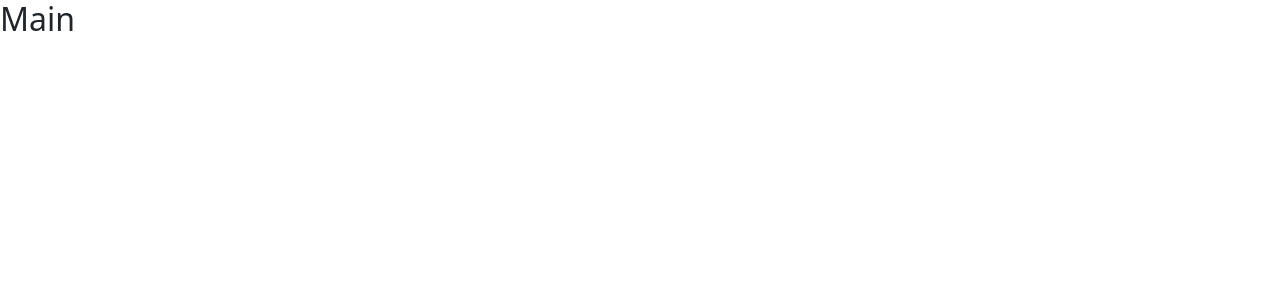
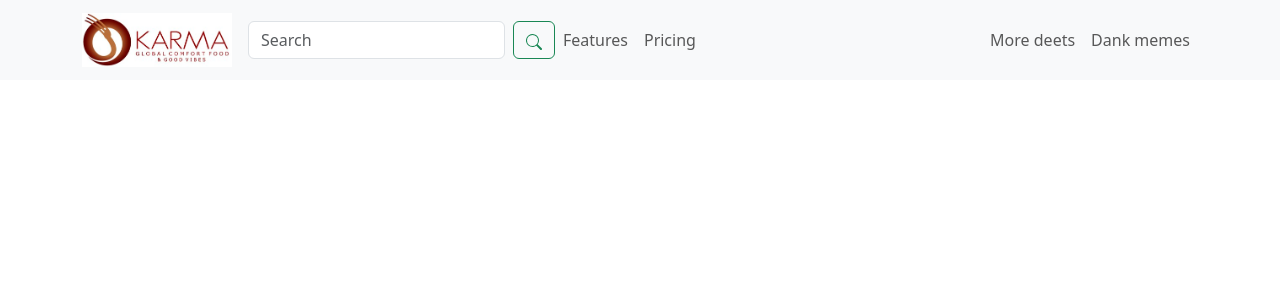
Before and after one commit to monzurul002/karma-korean-recipie, a React (Vite) app: page / in a window 1280 px wide. Shown: the top 300 px of the page. Built offline with nearby package versions, Linux system fonts and the light colour scheme.

Commit message:
package install

```diff
--- a/package.json
+++ b/package.json
@@ -17,6 +17,7 @@
     "react": "^18.2.0",
     "react-bootstrap": "^2.9.1",
     "react-dom": "^18.2.0",
+    "react-icons": "^4.11.0",
     "react-router-dom": "^6.17.0",
     "sort-by": "^1.2.0"
   },
--- a/src/layout/Main.jsx
+++ b/src/layout/Main.jsx
@@ -1,8 +1,9 @@
+import NavigationBar from "../shared/NavigationBar";
 
 const Main = () => {
     return (
         <div>
-            <h2>Main</h2>
+            <NavigationBar></NavigationBar>
         </div>
     );
 };
--- a/src/shared/NavigationBar.jsx
+++ b/src/shared/NavigationBar.jsx
@@ -0,0 +1,42 @@
+import { Button, Container, Form, Nav, Navbar } from "react-bootstrap";
+import logo from "../assets/logo.png"
+import { BsSearch } from "react-icons/bs";
+const NavigationBar = () => {
+    return (
+        <div>
+            <Navbar collapseOnSelect expand="lg" className="bg-body-tertiary">
+                <Container>
+                    <Navbar.Brand href="#home">
+                        <img src={logo} width={"150"} alt="" />
+                    </Navbar.Brand>
+
+                    <Navbar.Toggle aria-controls="responsive-navbar-nav" />
+                    <Form className="d-md-flex d-none">
+                        <Form.Control
+                            type="search"
+                            placeholder="Search"
+                            className="me-2"
+                            aria-label="Search"
+                        />
+                        <Button variant="outline-success"><BsSearch /></Button>
+                    </Form>
+                    <Navbar.Collapse id="responsive-navbar-nav">
+                        <Nav className="me-auto">
+                            <Nav.Link href="#features">Features</Nav.Link>
+                            <Nav.Link href="#pricing">Pricing</Nav.Link>
+
+                        </Nav>
+                        <Nav>
+                            <Nav.Link href="#deets">More deets</Nav.Link>
+                            <Nav.Link eventKey={2} href="#memes">
+                                Dank memes
+                            </Nav.Link>
+                        </Nav>
+                    </Navbar.Collapse>
+                </Container>
+            </Navbar>
+        </div>
+    );
+};
+
+export default NavigationBar;
```
Also changed, not shown: 1 other file (tests, documents, lock files or other folders).
